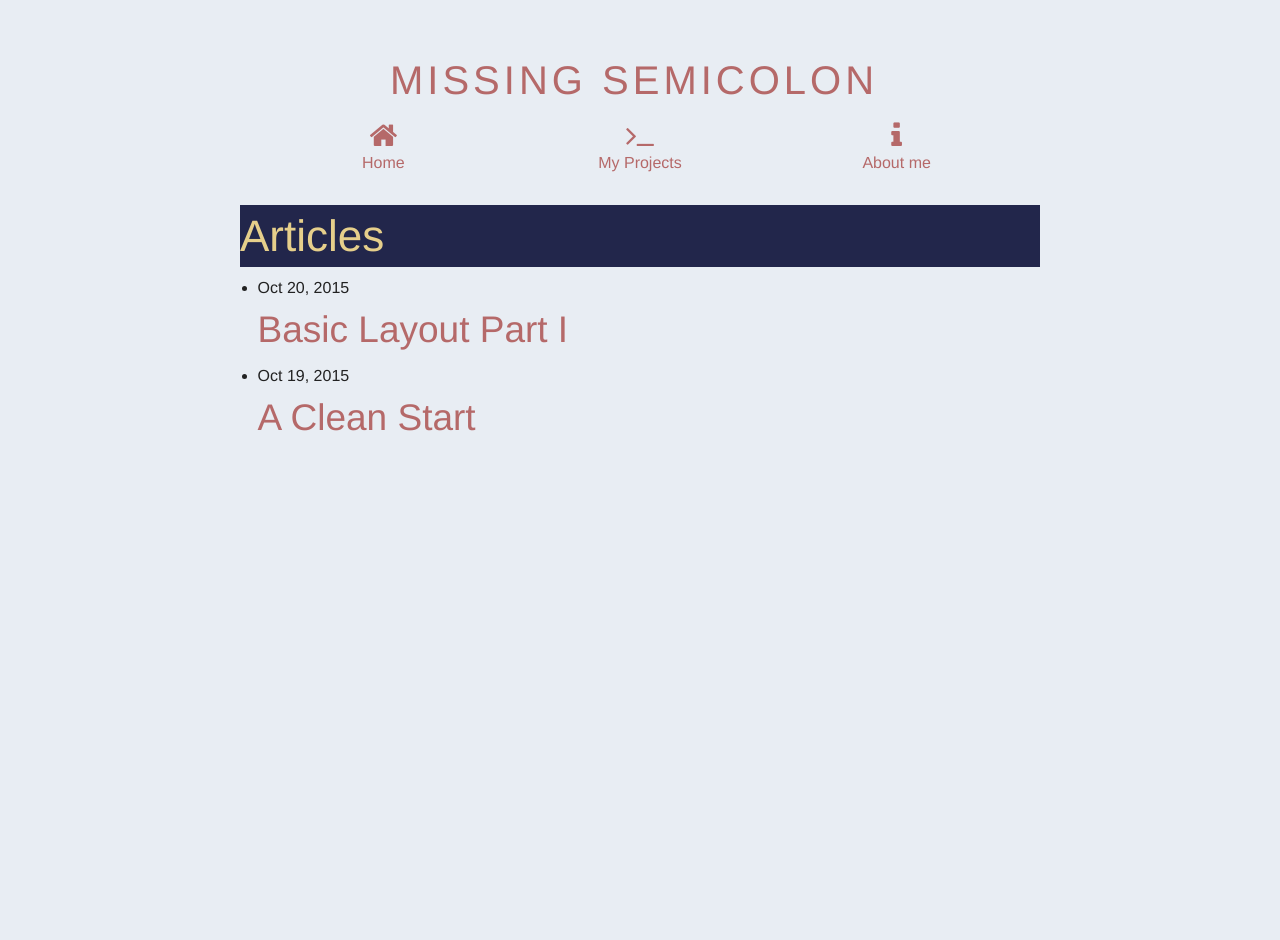
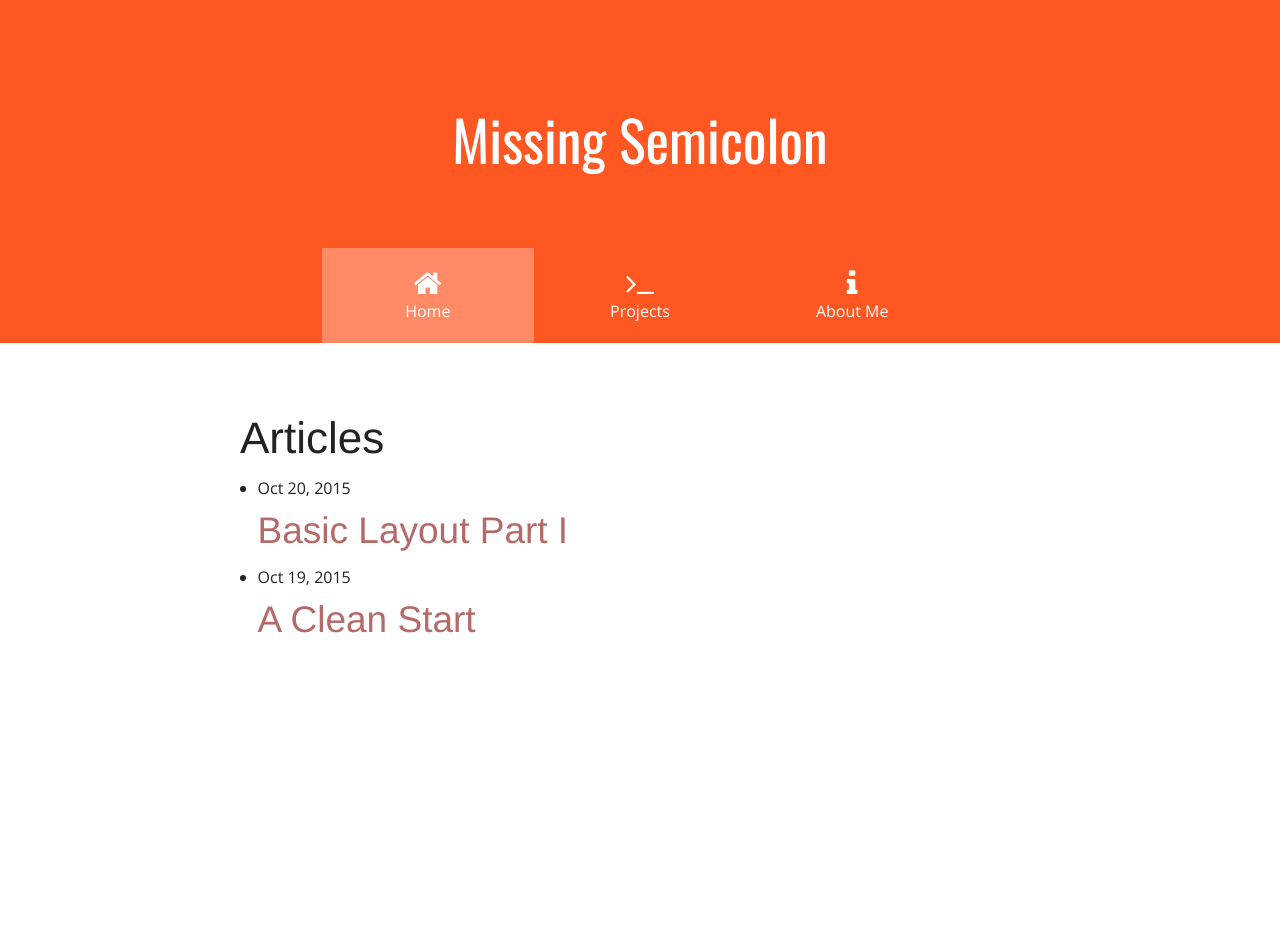
Before and after one commit to nwdev/nwdev.github.io, a Jekyll site: the page built from index.html, in a window 1280 px wide. Built offline with Jekyll 4.4.1, drawn with Linux system fonts in a browser that asks for light colours; nearby versions of some CDN libraries; the list of posts is cut into pages by our own code; after the commit the page ends 900 px from its top, so only the background shows below that.

Commit message:
header rework, 2 fonts

```diff
--- a/_includes/head.html
+++ b/_includes/head.html
@@ -10,6 +10,8 @@
   <link rel="stylesheet" href="{{ "/css/vendor/normalize.css" | prepend: site.baseurl }}">
   <link rel="stylesheet" href="{{ "/css/vendor/foundation.min.css" | prepend: site.baseurl }}">
   <link rel="stylesheet" href="{{ "/css/vendor/font-awesome-4.4.0/css/font-awesome.css" | prepend: site.baseurl }}">
+  <link href='https://fonts.googleapis.com/css?family=Open+Sans' rel='stylesheet' type='text/css'>
+  <link href='https://fonts.googleapis.com/css?family=Oswald' rel='stylesheet' type='text/css'>
   <link rel="stylesheet" href="{{ "/css/main.css" | prepend: site.baseurl }}">
   <link rel="canonical" href="{{ page.url | replace:'index.html','' | prepend: site.baseurl | prepend: site.url }}">
   <link rel="alternate" type="application/rss+xml" title="{{ site.title }}" href="{{ "/feed.xml" | prepend: site.baseurl | prepend: site.url }}" />
--- a/_includes/header.html
+++ b/_includes/header.html
@@ -1,23 +1,23 @@
-<header class="site-header">
+<header>
   <div class="row">
-    <div class="large-12 columns">
-        <a id="site-title" href="{{ site.baseurl }}/">{{ site.title }}</a>
+    <div class="medium-12 columns medium-centered">
+      <a href="/"><h1>Missing Semicolon</h1></a>
     </div>
   </div>
   <div class="row">
-    <div class="large-12 columns">
-      <div class="icon-bar three-up navbar">
-        <a class="item" href="{{ site.baseurl }}/">
+    <div class="medium-8 medium-centered columns">
+      <div class="icon-bar three-up">
+        <a class="item active" href="/">
           <i class="fa fa-home"></i>
           <label>Home</label>
         </a>
-        <a class="item" href="{{ "/projects" | prepend: site.baseurl }}">
+        <a class="item" href="/projects">
           <i class="fa fa-terminal"></i>
-          <label>My Projects</label>
+          <label>Projects</label>
         </a>
-        <a class="item" href="{{ "/about" | prepend: site.baseurl }}">
+        <a class="item" href="/about">
           <i class="fa fa-info"></i>
-          <label>About me</label>
+          <label>About Me</label>
         </a>
       </div>
     </div>
--- a/_layouts/post.html
+++ b/_layouts/post.html
@@ -1,7 +1,7 @@
 ---
 layout: default
 ---
-<div class="post">
+<div class="post content">
   <article>
     <header class="post-header">
     <h1 class="post-title">{{ page.title }}</h1>
--- /dev/null
+++ b/css/_header.scss
@@ -0,0 +1,34 @@
+
+@import '_variables';
+
+header	{
+
+	background: $main-orange;
+	width: 100%;
+
+	h1	{
+		padding: 100px 0 70px;
+		font-family: 'Oswald', sans-serif;
+		display: block;
+		max-width: 500px;
+		margin: 0 auto;
+		text-align: center;
+		color: $white;
+		font-size: 350%;
+	}
+
+	.icon-bar	{
+
+		background: transparent;
+		margin: 0 0 -6px 0;
+
+		.item:hover	{
+				background: $hover-tab-color;
+		}
+
+		a.active	{
+
+			background: $active-tab-color;
+		}
+	}
+}
--- a/css/_variables.scss
+++ b/css/_variables.scss
@@ -1,9 +1,14 @@
 //http://www.awwwards.com/trendy-web-color-palettes-and-material-design-color-schemes-tools.html
 // #e8edf3 #e6cf8b #b56969 #22264b Quay Restaurant
 
-$background-color:	#e8edf3;
+$background-color:	#ffffff;
 $foreground-color:	#ffffff;
 $font-color:		#4a4a4a;
 $spec-yellow:		#e6cf8b;
 $spec-red:			#b56969;
 $spec-purple:		#22264b;
+
+$main-orange:			#ff5722;
+$active-tab-color:		#ff8a65;
+$hover-tab-color:		#ff7043;
+$white:					#ffffff;
--- a/css/main.scss
+++ b/css/main.scss
@@ -2,10 +2,14 @@
 ---
 
 @import '_variables';
+@import '_header';
 
 body	{
 
 	background-color: $background-color;
+	font-family: 'Open Sans', sans-serif;
+
+	.content	{
 		max-width: 840px;
 		margin: 40px auto;
 		padding: 20px 20px;
@@ -13,11 +17,6 @@ body	{
 		a	{
 			text-decoration: none;
 			color: $spec-red;
-	}
-
-	h1	{
-		color: $spec-yellow;
-		background: $spec-purple;
 		}
 
 		a#site-title	{
@@ -84,3 +83,4 @@ body	{
 			line-height: 1;
 		}
 	}
+}
--- a/index.html
+++ b/index.html
@@ -2,7 +2,7 @@
 layout: default
 ---
 
-<div class="home">
+<div class="home content">
 
   <h1 class="page-heading">Articles</h1>
 
```
Lines whose indentation alone changed are shown as unchanged.
